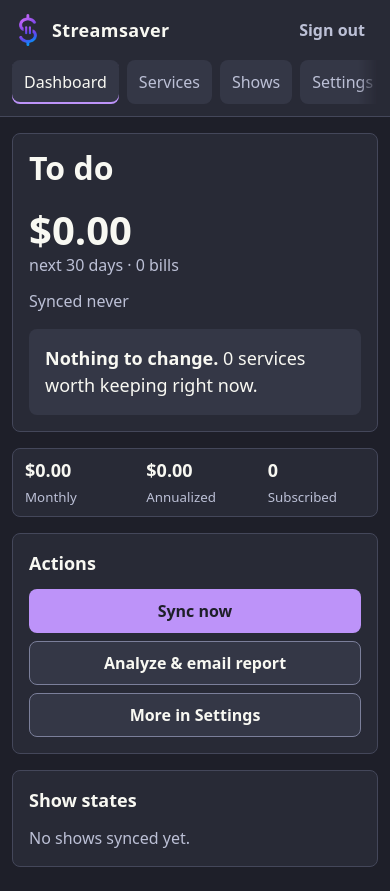
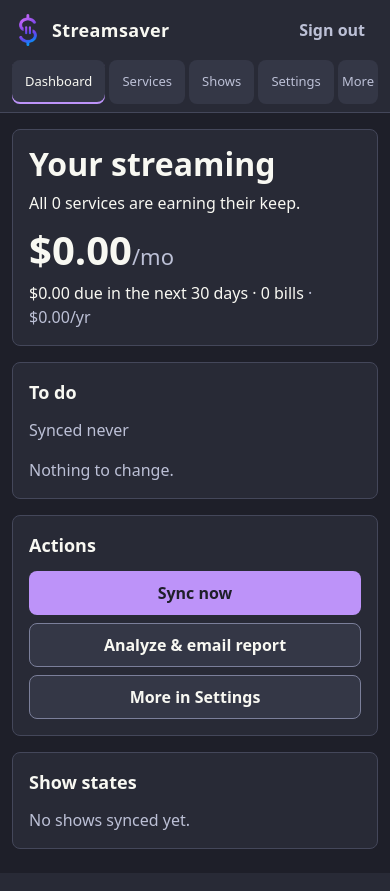
Before and after one commit to noahphex/streamsaver, a Flask app: page / in a window 390 px wide. Run offline with Flask 3, Linux system fonts and the light colour scheme; the visitor is signed in with stand-in values (Sample User, id 1); data comes from the database, SQL or seed files in the repository; data that the repository does not hold is empty.

Commit message:
UI round 6: money band, Shows contrast, card and settings cleanup
- Shows: muted pills keep fill + border on row hover, accent-tint row
  hover, Abandon at full-strength muted (9.08:1, was 3.5:1), score on
  phone rows, no dangling "· —", fixed column widths
- Dashboard: one money band ("Your streaming": $/mo, due in 30 days,
  /yr, could save) replaces the three disconnected figures and the
  metrics strip; "To do" is h2; all-clear copy in the band
- Services: status dot instead of the side-tab border, neutral
  unsubscribed, card hover, single link per card, keep reason footer;
  consistent name/sub-label everywhere
- Credentials: panel gap and stretched-panel fixes, Trakt code button
  primary only when needed, "Gmail" naming
- Settings grouped (Sync with more options, Reports, Data, Matching);
  phone: 4 nav links + More, side-by-side To-do buttons; edit page
  "Undo snooze"; kept-list logos; About line length and action names

Co-Authored-By: Claude Opus 5.5 <noreply@anthropic.com>

```diff
--- a/web/app.py
+++ b/web/app.py
@@ -343,6 +343,7 @@ def create_app():
             bundle_map=bundle_map,
             totals=get_cost_totals(status_filter="subscribed"),
             advice=advice,
+            keep_reasons={rec["name"]: rec.get("reason", "") for rec in results.get("keep", [])},
         )
 
     @app.get("/services/new")
--- a/web/static/app.css
+++ b/web/static/app.css
@@ -19,9 +19,9 @@
   --red: #ff5555;
   --yellow: #f1fa8c;
   --status-subscribed: var(--green);
-  --status-unsubscribed: var(--red);
+  --status-unsubscribed: var(--muted);
   --status-suspended: var(--yellow);
-  --status-not-subscribed: var(--cyan);
+  --status-not-subscribed: var(--muted);
   --danger: var(--red);
   --success: var(--green);
   --fs-xs: 13px;
@@ -51,6 +51,7 @@ body {
   font-size: var(--fs-base);
   line-height: 1.5;
 }
+button, input, select, textarea { font: inherit; }
 a { color: inherit; text-decoration: none; }
 .inline-link { color: var(--accent); text-decoration: underline; text-underline-offset: 2px; }
 .topbar {
@@ -61,38 +62,34 @@ a { color: inherit; text-decoration: none; }
 }
 .brand { display: inline-flex; align-items: center; gap: var(--sp-2); flex: 0 0 auto; font-weight: 800; letter-spacing: .02em; }
 .brand img { width: 28px; height: 28px; object-fit: contain; }
-.nav { display: flex; gap: var(--sp-2); flex: 1; overflow-x: auto; }
+.nav { display: flex; gap: var(--sp-2); flex: 1; }
+.nav-more { display: none; }
 .nav a { min-height: 44px; display: inline-flex; align-items: center; padding: var(--sp-2) var(--sp-3); border-radius: 8px; color: var(--muted); white-space: nowrap; }
 .nav a:hover { background: var(--panel-2); color: var(--text); }
 .nav a[aria-current="page"] { color: var(--text); background: var(--panel-2); box-shadow: inset 0 -2px 0 var(--accent); }
 .page { width: min(1120px, 100%); margin: 0 auto; padding: var(--sp-5); }
 .hero { display: flex; align-items: center; justify-content: space-between; gap: var(--sp-4); margin: var(--sp-2) 0 var(--sp-4); }
-.hero h1, .todo-panel h1 { margin: 0 0 var(--sp-1); font-size: var(--fs-xl); line-height: 1.15; }
+.hero h1, .money-band h1 { margin: 0 0 var(--sp-1); font-size: var(--fs-xl); line-height: 1.15; }
 .hero h1 { display: flex; align-items: center; gap: var(--sp-2); }
 .hero p { margin: 0; color: var(--muted); }
 .hero-copy { min-width: 0; }
 .hero-logo { width: min(34vw, 210px); max-height: 96px; object-fit: contain; }
 .page > section + section, .page > form + section, .page > section + form,
-.page > details, details + details { margin-top: var(--sp-4); }
+.page > details, .page > details + section, details + details { margin-top: var(--sp-4); }
 .panel, .card { background: var(--panel); border: 1px solid var(--line); border-radius: 8px; padding: var(--sp-4); }
 .panel h2 { margin: 0 0 var(--sp-3); font-size: var(--fs-md); }
 .muted { color: var(--muted); }
-.grid { display: grid; gap: var(--sp-4); }
+.grid { display: grid; align-items: start; gap: var(--sp-4); }
 .grid.two { grid-template-columns: repeat(2, minmax(0, 1fr)); }
 .grid > details + details { margin-top: 0; }
 .about-grid h2, .about-panel h2 { margin-top: 0; }
-.about-grid p, .about-panel p, .hero-copy p { max-width: 68ch; }
+.about-grid p, .about-panel p, .hero-copy p { max-width: 65ch; }
 .about-steps { margin: 0; padding-left: var(--sp-5); }
 .about-steps li { margin: 0 0 var(--sp-2); }
-.metrics { display: grid; margin-bottom: var(--sp-4); }
-.metrics:not(.metrics-compact) { grid-template-columns: repeat(4, minmax(0, 1fr)); gap: var(--sp-2); }
-.metrics:not(.metrics-compact) div { background: var(--panel); border: 1px solid var(--line); border-radius: 8px; padding: var(--sp-4); }
-.metrics span { display: block; font-weight: 800; }
-.metrics:not(.metrics-compact) span { font-size: var(--fs-lg); }
+.metrics { display: grid; grid-template-columns: repeat(4, minmax(0, 1fr)); gap: var(--sp-2); margin-bottom: var(--sp-4); }
+.metrics div { background: var(--panel); border: 1px solid var(--line); border-radius: 8px; padding: var(--sp-4); }
+.metrics span { display: block; font-weight: 800; font-size: var(--fs-lg); }
 .metrics small { color: var(--muted); }
-.metrics-compact { grid-template-columns: repeat(3, minmax(0, 1fr)); background: var(--panel); border: 1px solid var(--line); border-radius: 8px; }
-.metrics-compact div { padding: var(--sp-2) var(--sp-3); }
-.metrics-compact span { font-size: var(--fs-md); }
 .button-row { display: flex; flex-wrap: wrap; gap: var(--sp-2); align-items: center; }
 .button-row.vertical { align-items: stretch; flex-direction: column; }
 /* Three tiers: primary (default), secondary (.ghost), quiet (.quiet). */
@@ -101,7 +98,7 @@ button, .button {
   min-height: 44px; padding: var(--sp-2) var(--sp-3);
   border: 1px solid transparent; border-radius: 8px;
   background: var(--accent); color: var(--on-accent);
-  font: inherit; font-weight: 700; white-space: nowrap; cursor: pointer;
+  font-weight: 700; white-space: nowrap; cursor: pointer;
 }
 button.ghost, .button.ghost { background: var(--panel-2); color: var(--text); border-color: var(--button-border); }
 button.quiet, .button.quiet { background: transparent; color: var(--muted); border-color: transparent; }
@@ -210,17 +204,19 @@ tr:hover .show-action, tr:focus-within .show-action { opacity: 1; }
 .flash.info { border-color: var(--accent); }
 .device-code { font-family: ui-monospace, SFMono-Regular, Menlo, monospace; font-size: var(--fs-xl); font-weight: 700; letter-spacing: .2em; color: var(--accent); margin: var(--sp-2) 0 var(--sp-4); }
 /* Show states */
-.state { border-radius: 999px; padding: var(--sp-1) var(--sp-2); background: var(--panel-2); color: var(--muted); font-size: var(--fs-xs); text-transform: capitalize; }
+.state { border-radius: 999px; padding: var(--sp-1) var(--sp-2); background: color-mix(in srgb, var(--muted), transparent 85%); border: 1px solid color-mix(in srgb, var(--muted), transparent 60%); color: var(--muted); font-size: var(--fs-xs); text-transform: capitalize; }
 .state.active { color: var(--green); background: color-mix(in srgb, var(--green), transparent 86%); }
 .state.occasional { color: var(--cyan); background: color-mix(in srgb, var(--cyan), transparent 86%); }
 .state.anticipated { color: var(--yellow); background: color-mix(in srgb, var(--yellow), transparent 88%); }
 .state.abandoned { color: var(--pink); background: color-mix(in srgb, var(--pink), transparent 86%); }
 .state.completed, .state.dormant, .state.archived, .state.ignored { color: var(--muted); }
 /* To-do list (dashboard) and advice pills (services) */
-.todo-heading { display: flex; justify-content: space-between; align-items: start; gap: var(--sp-4); margin-bottom: var(--sp-3); }
-.spend-hero { text-align: right; }
-.spend-total { font-size: var(--fs-hero); font-weight: 800; font-variant-numeric: tabular-nums; line-height: 1.15; }
-.spend-savings { color: var(--green); font-size: var(--fs-sm); margin-top: var(--sp-1); }
+.money-band p { margin: var(--sp-2) 0 0; }
+.spend-total { margin-top: var(--sp-3); font-size: var(--fs-hero); font-weight: 800; font-variant-numeric: tabular-nums; line-height: 1.15; }
+.spend-total small { font-size: var(--fs-lg); font-weight: 400; }
+.spend-savings { color: var(--green); }
+.empty-todo { margin: 0; }
+.snooze-panel p { margin: 0 0 var(--sp-2); }
 .todo-summary { display: flex; flex-wrap: wrap; justify-content: space-between; gap: var(--sp-1) var(--sp-4); margin-bottom: var(--sp-4); }
 .todo-panel details { margin-top: var(--sp-4); }
 .connection-issues { border-left: 4px solid var(--red); color: color-mix(in srgb, var(--red), #fff 35%); }
@@ -246,10 +242,8 @@ tr:hover .show-action, tr:focus-within .show-action { opacity: 1; }
 .tone-renew { color: var(--green); background: color-mix(in srgb, var(--green), transparent 86%); }
 .tone-resubscribe { color: var(--cyan); background: color-mix(in srgb, var(--cyan), transparent 86%); }
 .tone-untracked { color: var(--text); background: color-mix(in srgb, var(--accent), transparent 84%); }
-.all-clear { padding: var(--sp-4); background: var(--panel-2); border-radius: 8px; font-size: var(--fs-md); }
-.all-clear p { margin: 0; }
-.kept { margin: 0; padding-left: var(--sp-4); color: var(--muted); }
-.kept li { margin: var(--sp-1) 0; }
+.kept { margin: var(--sp-2) 0 0; padding: 0; list-style: none; color: var(--muted); }
+.kept li { display: flex; align-items: start; gap: var(--sp-2); margin: var(--sp-2) 0; }
 details summary { cursor: pointer; color: var(--muted); }
 .panel-head { display: flex; justify-content: space-between; align-items: baseline; gap: var(--sp-3); margin-bottom: var(--sp-3); }
 .panel-head h2 { margin: 0; }
@@ -277,24 +281,25 @@ form[data-cycle="monthly"] .cost-annual, form[data-cycle="annual"] .cost-monthly
   .topbar { position: static; flex-wrap: wrap; gap: var(--sp-2); padding: var(--sp-2) var(--sp-3); }
   .brand { font-size: var(--fs-md); min-height: 44px; }
   .brand img { width: 32px; height: 32px; }
-  .nav { order: 3; width: 100%; flex-basis: 100%; flex-wrap: nowrap; gap: var(--sp-2); padding-bottom: var(--sp-1); mask-image: linear-gradient(to right, #000 calc(100% - 20px), transparent); }
-  .nav a { flex: 0 0 auto; padding: var(--sp-2) var(--sp-3); background: var(--panel-2); }
-  .nav a:last-child { margin-right: var(--sp-5); }
+  .nav { position: relative; order: 3; width: 100%; flex-basis: 100%; flex-wrap: wrap; gap: var(--sp-1); }
+  .nav > a, .nav-more > summary { flex: 1 1 auto; justify-content: center; padding: var(--sp-2) var(--sp-1); font-size: var(--fs-xs); background: var(--panel-2); }
+  .nav .nav-secondary { display: none; }
+  .nav-more { display: block; margin: 0; }
+  .nav-more > summary { display: flex; align-items: center; min-height: calc(var(--sp-6) + var(--sp-3)); border-radius: var(--sp-2); }
+  .nav-extra { display: none; position: absolute; top: 100%; right: 0; min-width: 12rem; padding: var(--sp-2); background: var(--panel); border: 1px solid var(--line); border-radius: var(--sp-2); box-shadow: 0 var(--sp-2) var(--sp-4) #0008; }
+  .nav-more[open] .nav-extra { display: grid; }
   .topbar > form { order: 2; margin-left: auto; }
   .page { padding: var(--sp-4) var(--sp-3) var(--sp-5); }
   .hero { align-items: flex-start; flex-wrap: wrap; gap: var(--sp-3); }
-  .hero > .button { width: 100%; }
   .hero p { margin-top: var(--sp-2); }
   .hero-logo { width: 86px; max-height: 68px; }
   .grid.two, .form-grid, .toolbar { grid-template-columns: 1fr; }
-  .metrics:not(.metrics-compact) { grid-template-columns: repeat(2, minmax(0, 1fr)); }
-  .button-row form, .button-row button, .button-row .button,
-  .todo-actions form, .todo-actions button { width: 100%; }
+  .metrics { grid-template-columns: repeat(2, minmax(0, 1fr)); }
+  button, .button, .button-row form { width: 100%; }
+  .snooze-panel button { width: auto; }
   button.small, .button.small { min-height: 44px; }
-  .todo-heading { flex-direction: column; }
-  .spend-hero { text-align: left; }
   .todo li { flex-direction: column; align-items: stretch; }
-  .todo-actions { padding: 0 var(--sp-4) var(--sp-4); }
+  .todo-actions { display: grid; grid-template-columns: repeat(2, minmax(0, 1fr)); padding: 0 var(--sp-4) var(--sp-3); }
   .todo-link { grid-template-columns: 32px minmax(0, 1fr); }
   .todo .when { grid-column: 2; text-align: left; }
   .todo-link > .service-mark { grid-row: 1 / 4; }
--- a/web/templates/_service_mark.html
+++ b/web/templates/_service_mark.html
@@ -11,6 +11,10 @@
     <input type="hidden" name="csrf_token" value="{{ csrf_token() }}">
     <input type="hidden" name="name" value="{{ rec.name }}">
     <input type="hidden" name="action" value="{{ rec.action }}">
-    <button class="small ghost" aria-label="Undo: {{ rec.name }}">Undo</button>
+    <button class="small ghost" aria-label="Undo snooze: {{ rec.name }}">Undo snooze</button>
   </form>
 {%- endmacro %}
+
+{% macro service_title(name) -%}
+  {% set display = name|service_name %}{{ display.base }}{% if display.channel %}<span class="service-channel">Amazon Channel</span>{% endif %}
+{%- endmacro %}
--- a/web/templates/about.html
+++ b/web/templates/about.html
@@ -30,7 +30,7 @@
       <li>It looks up where those shows are available using provider data.</li>
       <li>It compares that against the services you pay for or track.</li>
       <li>It scores shows based on recent activity, upcoming episodes, and whether you marked them as active, dormant, ignored, or abandoned.</li>
-      <li>It turns those scores into plain recommendations about what to keep, cancel, or review.</li>
+      <li>It turns those scores into plain recommendations about when to Pause, Resubscribe, Review renewal, or Keep.</li>
     </ol>
   </article>
 </section>
--- a/web/templates/base.html
+++ b/web/templates/base.html
@@ -15,9 +15,20 @@
     </a>
     {% if signed_in %}
       <nav class="nav" aria-label="Main">
-        {% for endpoint, label in [("dashboard", "Dashboard"), ("services", "Services"), ("shows", "Shows"), ("settings", "Settings"), ("credentials", "Credentials"), ("about", "About")] %}
+        {% for endpoint, label in [("dashboard", "Dashboard"), ("services", "Services"), ("shows", "Shows"), ("settings", "Settings")] %}
           <a href="{{ url_for(endpoint) }}" {% if request.endpoint == endpoint %}aria-current="page"{% endif %}>{{ label }}</a>
         {% endfor %}
+        {% for endpoint, label in [("credentials", "Credentials"), ("about", "About")] %}
+          <a class="nav-secondary" href="{{ url_for(endpoint) }}" {% if request.endpoint == endpoint %}aria-current="page"{% endif %}>{{ label }}</a>
+        {% endfor %}
+        <details class="nav-more">
+          <summary>More</summary>
+          <div class="nav-extra">
+            {% for endpoint, label in [("credentials", "Credentials"), ("about", "About")] %}
+              <a href="{{ url_for(endpoint) }}" {% if request.endpoint == endpoint %}aria-current="page"{% endif %}>{{ label }}</a>
+            {% endfor %}
+          </div>
+        </details>
       </nav>
       <form method="post" action="{{ url_for('lock') }}"><input type="hidden" name="csrf_token" value="{{ csrf_token() }}"><button class="quiet">Sign out</button></form>
     {% endif %}
@@ -37,9 +48,6 @@
   <script>
     (() => {
       if (document.querySelector(".flash")) document.querySelector(".flash-stack").focus();
-      if (matchMedia("(max-width: 720px)").matches) {
-        document.querySelector('.nav [aria-current="page"]')?.scrollIntoView({inline: "nearest", block: "nearest"});
-      }
       const topbar = document.querySelector(".topbar");
       new ResizeObserver(() => {
         document.documentElement.style.setProperty("--topbar-height", `${topbar.getBoundingClientRect().height}px`);
--- a/web/templates/credentials.html
+++ b/web/templates/credentials.html
@@ -51,7 +51,7 @@
     <p class="muted">Sign in again with a short code at trakt.tv/activate. Uses the saved app details below.</p>
     <form method="post" action="{{ url_for('start_trakt_device_login') }}">
       <input type="hidden" name="csrf_token" value="{{ csrf_token() }}">
-      <button type="submit">Get Trakt code</button>
+      <button type="submit"{% if creds.has_trakt_access_token and not (tests.get("trakt") and not tests["trakt"].ok) %} class="ghost"{% endif %}>Get Trakt code</button>
     </form>
   {% endif %}
 
@@ -103,7 +103,7 @@
   </details>
 
   <details class="panel form-panel provider-form" id="gmail" tabindex="-1">
-    <summary><span class="summary-heading">Gmail sender</span></summary>
+    <summary><span class="summary-heading">Gmail</span></summary>
     <form method="post" action="{{ url_for('update_email_credentials') }}">
       <input type="hidden" name="csrf_token" value="{{ csrf_token() }}">
     <p class="muted">The account reports are sent from (where they go is on Settings). Changing your Google password revokes app passwords: make a new one at myaccount.google.com/apppasswords.</p>
--- a/web/templates/dashboard.html
+++ b/web/templates/dashboard.html
@@ -1,6 +1,6 @@
 {% extends "base.html" %}
 {% block title %}Dashboard - Streamsaver{% endblock %}
-{% from "_service_mark.html" import service_mark, snooze_undo with context %}
+{% from "_service_mark.html" import service_mark, snooze_undo, service_title with context %}
 {% block content %}
 {% if todo_undo %}
 <section class="flash-stack" tabindex="-1">
@@ -22,15 +22,15 @@
 </section>
 {% endif %}
 
+<section class="panel money-band">
+  <h1>Your streaming</h1>
+  {% if todo %}<p class="muted">Spending</p>{% else %}<p>All {{ kept|length }} service{{ "" if kept|length == 1 else "s" }} {{ "is" if kept|length == 1 else "are" }} earning their keep.</p>{% endif %}
+  <div class="spend-total">{{ totals.monthly_total|money }}<small class="muted">/mo</small></div>
+  <p>{{ spend.total|money }} due in the next 30 days · {{ spend.count }} bill{{ '' if spend.count == 1 else 's' }} <span class="muted">· {{ totals.annual_total|money }}/yr</span></p>
+  {% if savings > 0 %}<p class="spend-savings">Could save {{ savings|money }}/mo</p>{% endif %}
+</section>
 <section class="panel todo-panel">
-  <div class="todo-heading">
-    <h1>To do</h1>
-    <div class="spend-hero">
-      <div class="spend-total">{{ spend.total|money }}</div>
-      <div class="muted">next 30 days · {{ spend.count }} bills</div>
-      {% if savings > 0 %}<div class="spend-savings">could save {{ savings|money }}/mo</div>{% endif %}
-    </div>
-  </div>
+  <h2>To do</h2>
   <div class="todo-summary">
     {% if todo_summary %}<span>{{ todo_summary }}</span>{% endif %}
     <span class="muted">Synced {{ settings.last_trakt_sync|local_time }}</span>
@@ -42,7 +42,7 @@
         <li>
           <a class="todo-link" href="{{ href }}">
             {{ service_mark(item.name, item.icon_path) }}
-            <span class="todo-name"><span class="name">{{ item.name }}</span> <span class="tone tone-{{ item.tone }}">{{ item.label }}</span></span>
+            <span class="todo-name"><span class="name">{{ service_title(item.name) }}</span> <span class="tone tone-{{ item.tone }}">{{ item.label }}</span></span>
             <span class="when">{% if item.cost %}{{ item.cost }}{% endif %}{% if item.cost and item.when %} · {% endif %}{% if item.when %}bills {{ item.when|nice_date }}{% endif %}</span>
             {% if item.why %}<span class="why">{{ item.why }}</span>{% endif %}
           </a>
@@ -65,15 +65,16 @@
       {% endfor %}
     </ul>
   {% else %}
-    <div class="all-clear">
-      <p><strong>Nothing to change.</strong> {{ kept|length }} service{{ "" if kept|length == 1 else "s" }} worth keeping right now.</p>
-    </div>
+    <p class="muted empty-todo">Nothing to change.</p>
   {% endif %}
   {% if kept %}
     <details>
       <summary>Why each service is kept</summary>
       <ul class="kept">
-        {% for rec in kept %}<li><strong>{{ rec.name }}</strong>: {{ rec.reason|recommendation_reason }}</li>{% endfor %}
+        {% for rec in kept %}
+          {% set svc = services|selectattr('name', 'equalto', rec.name)|first %}
+          <li>{{ service_mark(rec.name, svc.icon_path if svc else none, 24) }}<span><strong>{{ service_title(rec.name) }}</strong>: {{ rec.reason|recommendation_reason }}</span></li>
+        {% endfor %}
       </ul>
     </details>
   {% endif %}
@@ -84,19 +85,13 @@
         {% for rec in snoozed %}
           <li>
             {{ service_mark(rec.name, rec.icon_path, 24) }}
-            <span class="snoozed-copy"><strong>{{ rec.name }}</strong>: {{ rec.label }} · until {{ rec.until|nice_date }}</span>
+            <span class="snoozed-copy"><strong>{{ service_title(rec.name) }}</strong>: {{ rec.label }} · until {{ rec.until|nice_date }}</span>
             {{ snooze_undo(rec) }}
           </li>
         {% endfor %}
       </ul>
     </details>
   {% endif %}
-</section>
-
-<section class="metrics metrics-compact">
-  <div><span>{{ totals.monthly_total|money }}</span><small>Monthly</small></div>
-  <div><span>{{ totals.annual_total|money }}</span><small>Annualized</small></div>
-  <div><span>{{ services|selectattr("status", "equalto", "subscribed")|list|length }}</span><small>Subscribed</small></div>
 </section>
 
 <section class="grid two">
--- a/web/templates/shows.html
+++ b/web/templates/shows.html
@@ -40,6 +40,7 @@
 {%- endmacro %}
 <section class="table-wrap">
   <table>
+    <colgroup><col class="col-title"><col class="col-state"><col class="col-score"><col class="col-service"><col class="col-provider"><col class="col-date"><col class="col-date"><col class="col-action"></colgroup>
     <thead>
       <tr>
         <th aria-sort="{{ ('ascending' if direction == 'asc' else 'descending') if sort == 'title' else 'none' }}">{{ sort_link('title', 'Title') }}</th>
@@ -58,7 +59,7 @@
           <td data-label="Title" class="title">{{ show.title }}</td>
           <td data-label="State"><span class="state {{ show.show_state }}">{{ show.show_state }}</span></td>
           <td data-label="Score"><span class="score" title="Score {{ show.interest_score }} of {{ score_max }}"><meter min="0" value="{{ show.interest_score }}" max="{{ score_max }}" aria-hidden="true"></meter><span aria-hidden="true">{{ show.interest_score }}</span><span class="visually-hidden">Score {{ show.interest_score }} of {{ score_max }}</span></span></td>
-          <td data-label="Service">{{ show.service_name or "—" }}<span class="mobile-next"> · {{ show.next_air_date|nice_date or "—" }}</span></td>
+          <td data-label="Service">{{ show.service_name or "—" }}{% if show.next_air_date %}<span class="mobile-next"> · {{ show.next_air_date|nice_date }}</span>{% endif %}</td>
           <td data-label="Provider">{{ show.primary_provider if show.primary_provider and show.primary_provider != show.service_name else "" }}</td>
           <td data-label="Last">{{ show.last_watch_date|nice_date }}</td>
           <td data-label="Next">{{ show.next_air_date|nice_date or "—" }}</td>
```
Also changed, not shown: other parts of web/static/app.css (+29 -20 lines), tests/test_web.py (+72 -9 lines), web/templates/service_form.html (+4 -3 lines), web/templates/services.html (+3 -8 lines), web/templates/settings.html (+12 -7 lines).
